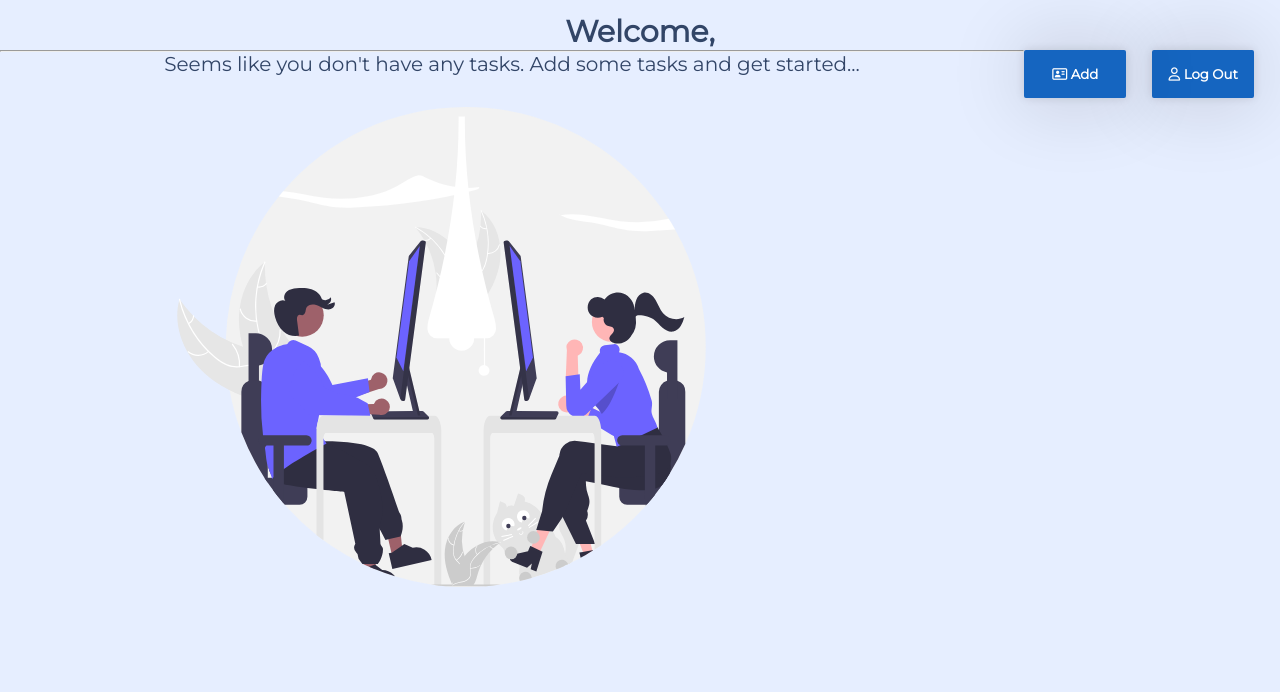
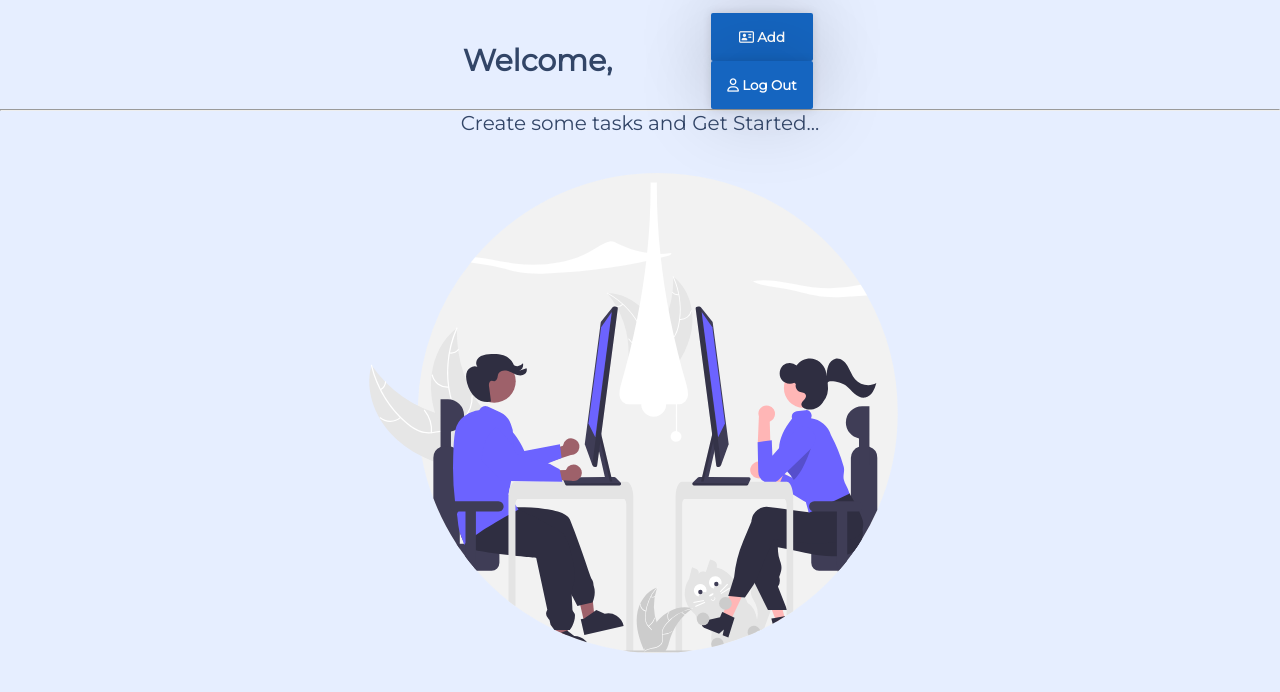
Before and after one commit to ayush-rathore/to-do-list, a React (Create React App) app in the folder frontend/: page /home in a window 1280 px wide. Shown: the top 692 px of the page. Built offline with nearby package versions, Linux system fonts and the light colour scheme.

Commit message:
Update render function

```diff
--- a/frontend/src/components/pages/Home.js
+++ b/frontend/src/components/pages/Home.js
@@ -50,8 +50,16 @@ const Home = ({ user }) => {
 			return (
 				<div className={"no-task-div"}>
 					<div className={"welcome-div"}>
+						<div className={"welcome-msg"}>
 							Welcome, {user.userName}
 						</div>
+						<div className={"button-div"}>
+							<button
+								onClick={() => setScreenType("ADD")}
+								className={"add-button"}
+							>
+								<i className="far fa-address-card"></i> Add
+							</button>
 							<button
 								className={"log-out"}
 								onClick={() => {
@@ -62,16 +70,11 @@ const Home = ({ user }) => {
 							>
 								<i className="far fa-user"></i> Log Out
 							</button>
-					<button
-						onClick={() => setScreenType("ADD")}
-						className={"add-button"}
-					>
-						<i className="far fa-address-card"></i> Add
-					</button>
+						</div>
+					</div>
 					<hr />
 					<div className={"sub-div"}>
-						Seems like you don't have any tasks. Add some tasks and
-						get started...
+						Create some tasks and Get Started...
 						<div className={"work-image"}>
 							<img src={work} alt={"work"} />
 						</div>
```
Lines whose indentation alone changed are shown as unchanged.
